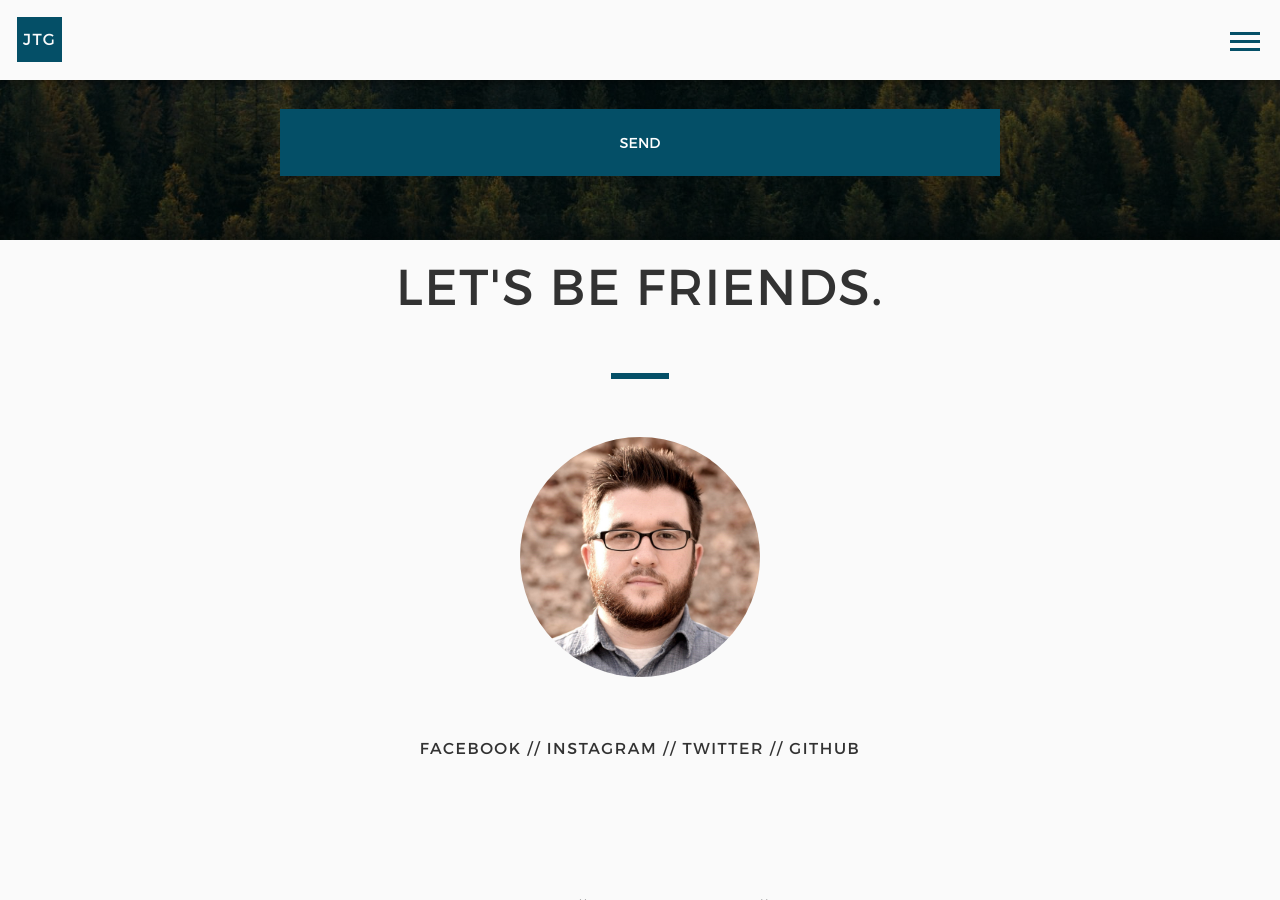
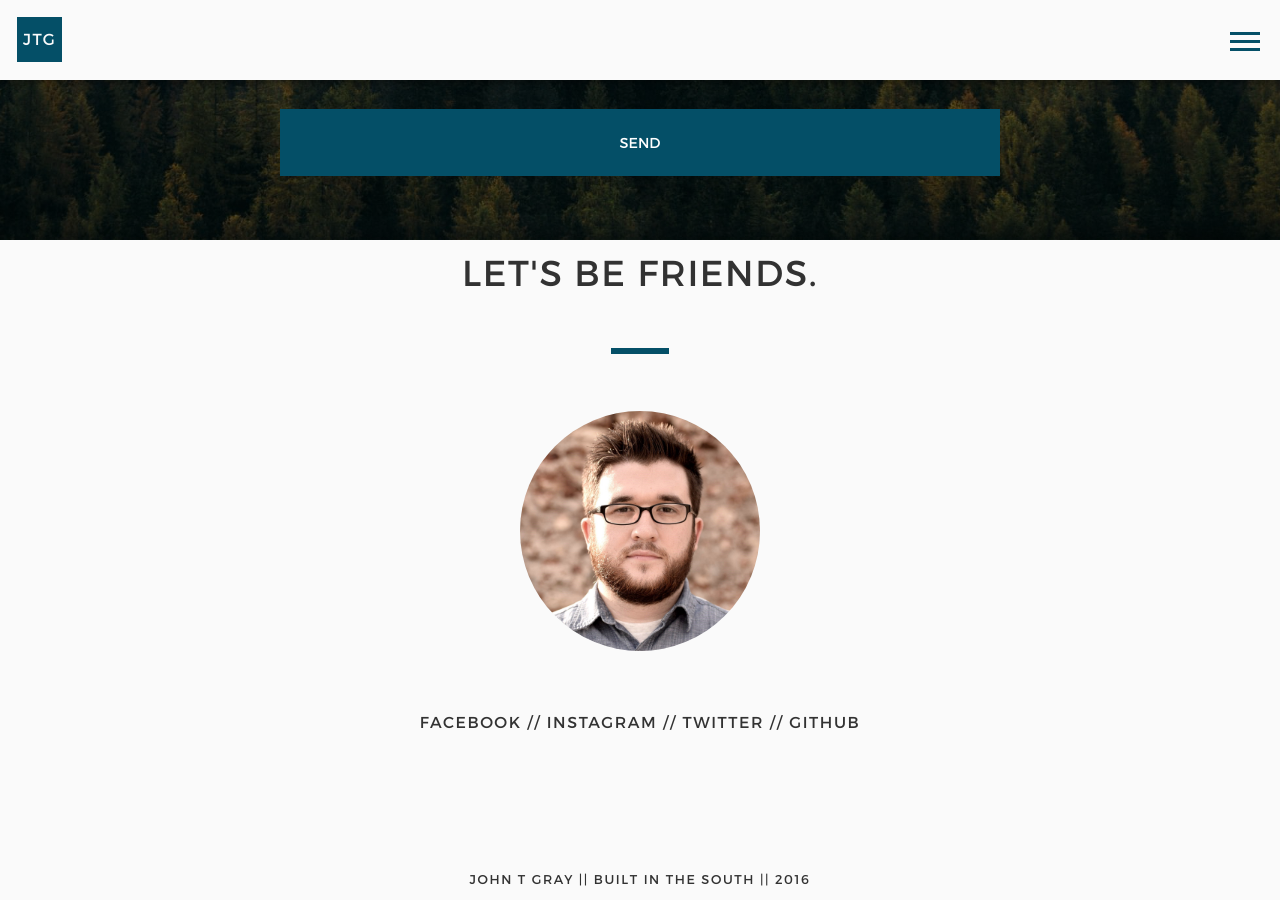
Before and after one commit to jtgry/personal-blog-old, a Jekyll site: the page built from index.html, in a window 1280 px wide and 900 px high, scrolled down 4875 px. Built offline with Jekyll 4.4.1, drawn with Linux system fonts in a browser that asks for light colours; nearby versions of some CDN libraries.

Commit message:
Updated '/index.html' via CloudCannon

```diff
--- a/index.html
+++ b/index.html
@@ -54,7 +54,7 @@
 {% include contact-form.html %}
 <section>
   <div class="text-center">
-    <h2 class="content-block-title 1">Let's be friends.</h2>
+    <h2 class="footer-title 1">Let's be friends.</h2>
     <hr class="content-block-hr 2">
     <img class="me 3" src="/images/me.jpg" />
     <ul class="social-links 3">
```
